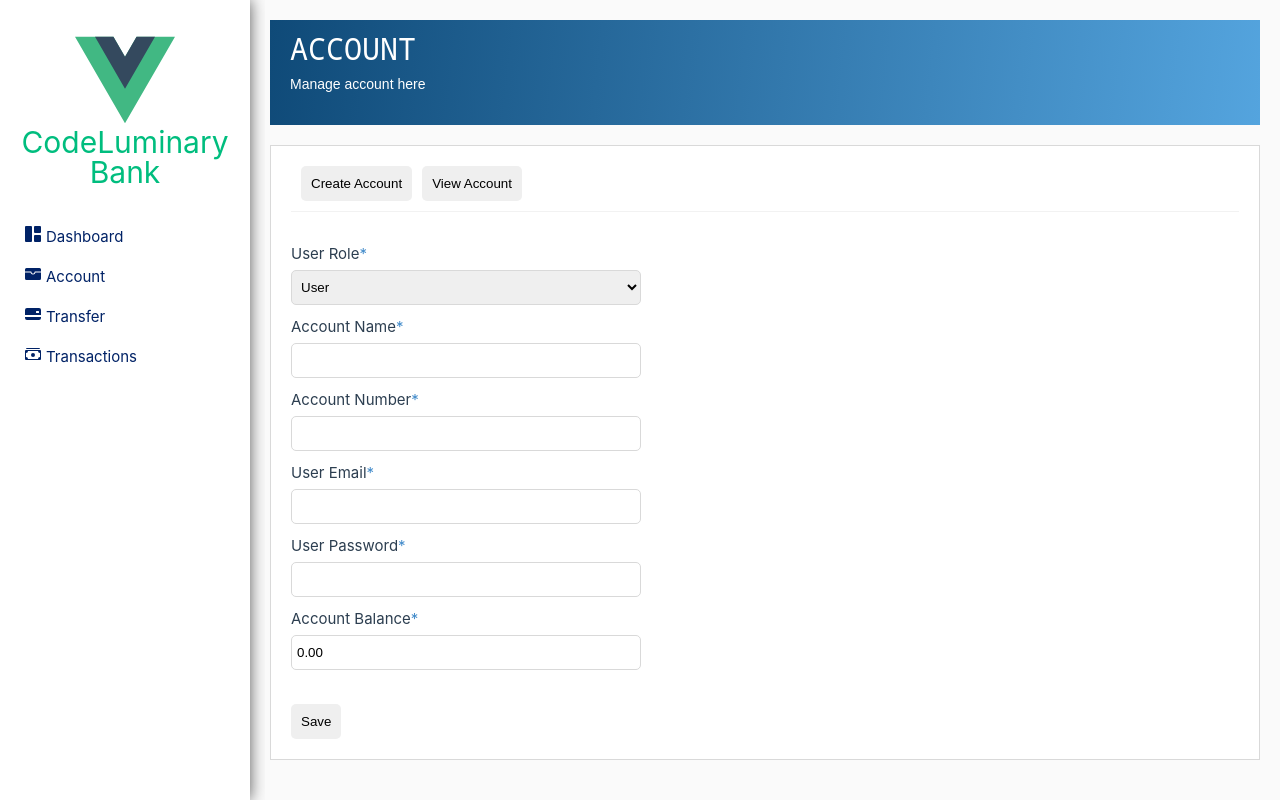
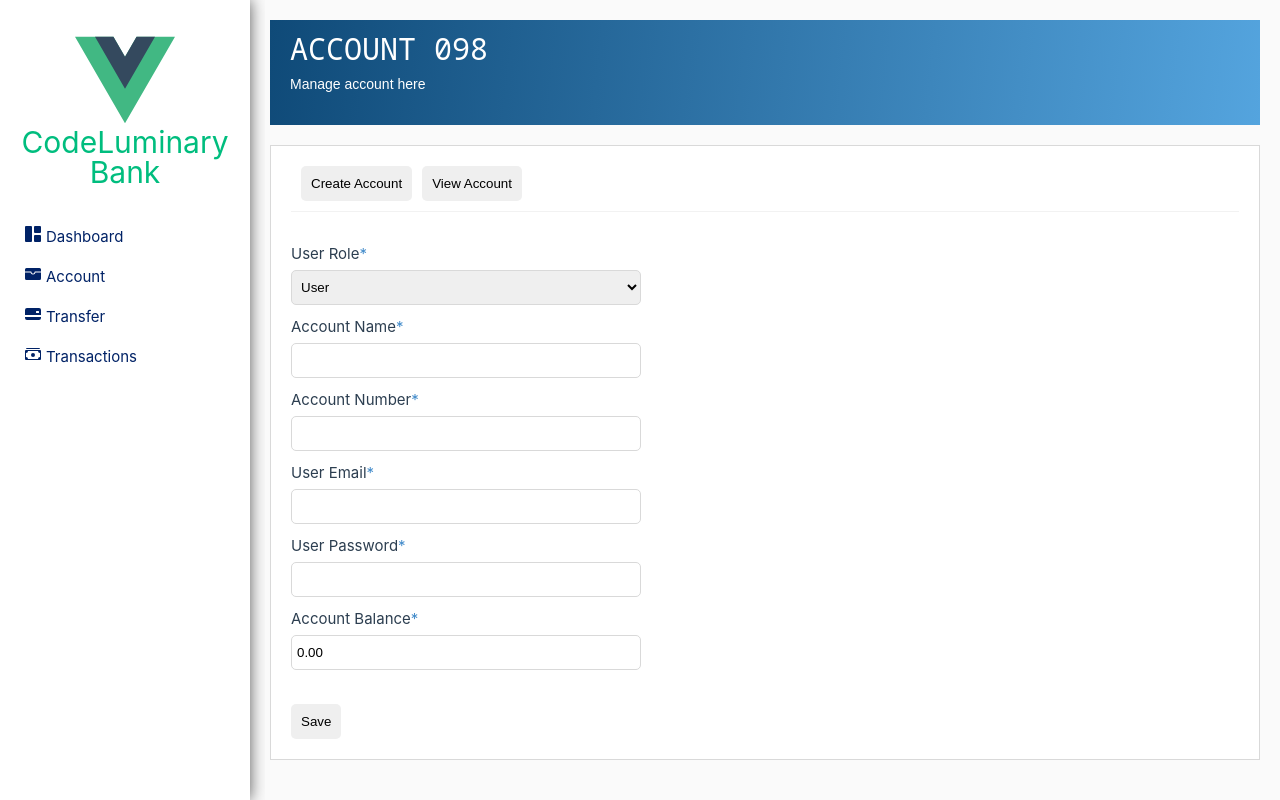
Before and after one commit to CodeLuminary/banking-application-using-nodejs-microservice, a Vue app in the folder app_frontend/frontend/: page /account in a window 1280 px wide. Built offline with nearby package versions, Linux system fonts and the light colour scheme.

Commit message:
Unused states removed

```diff
--- a/app_frontend/frontend/src/stores/banking.js
+++ b/app_frontend/frontend/src/stores/banking.js
@@ -11,16 +11,12 @@ export const useBankingStore = defineStore({
       }
     },
     transactions: {},
-    currentUser: {}
+    currentUser: '098'
   }),
   getters: {
-    doubleCount: (state) => state.counter * 2
+    getCurrentUser: (state)=> state.currentUser
   },
   actions: {
-    increment() {
-      this.counter++
-    },
-
     async getAllUsers(){
       return this.users;
     },
@@ -35,8 +31,8 @@ export const useBankingStore = defineStore({
         console.log(error)
       }
     },
-    setCurrentUser(value){
-      this.currentUser = value;
+    setCurrentUser(value){ alert(value)
+      this.currentUser = value.toString();
     }
   }
 })
```
